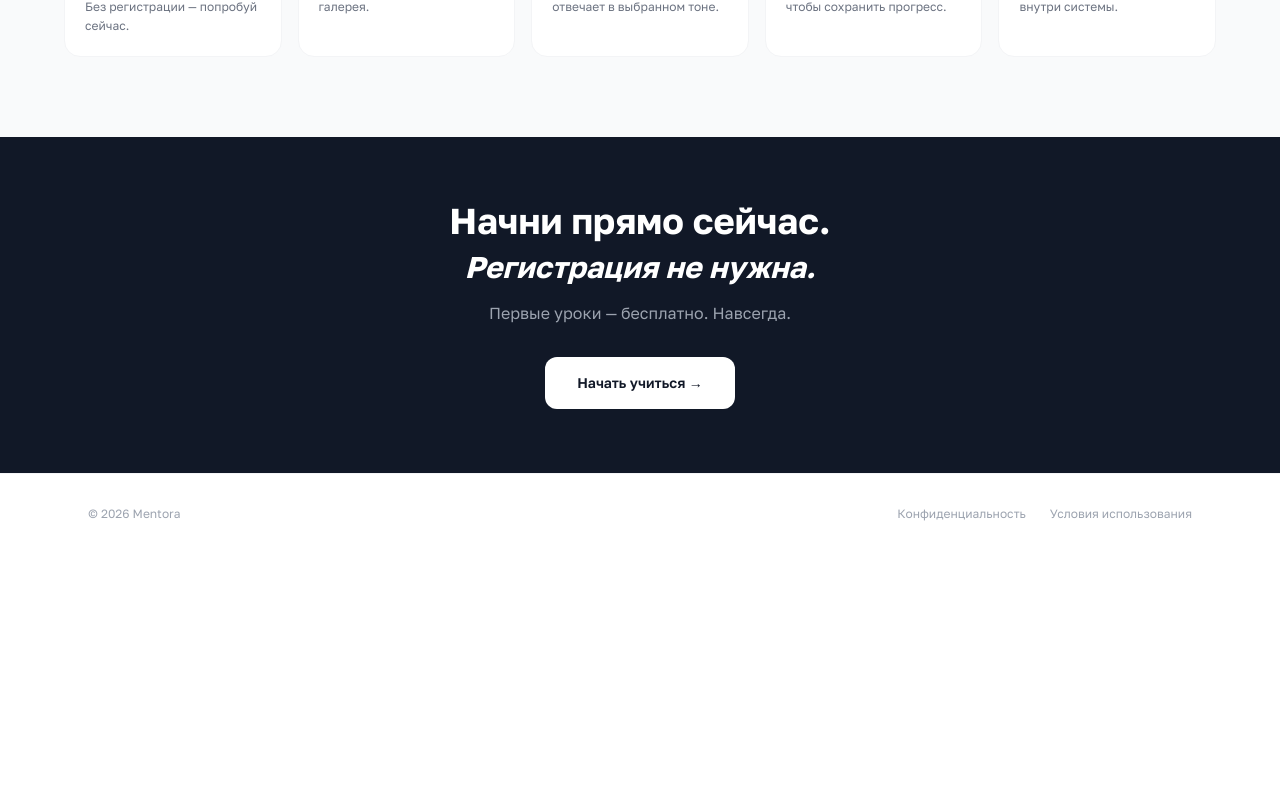
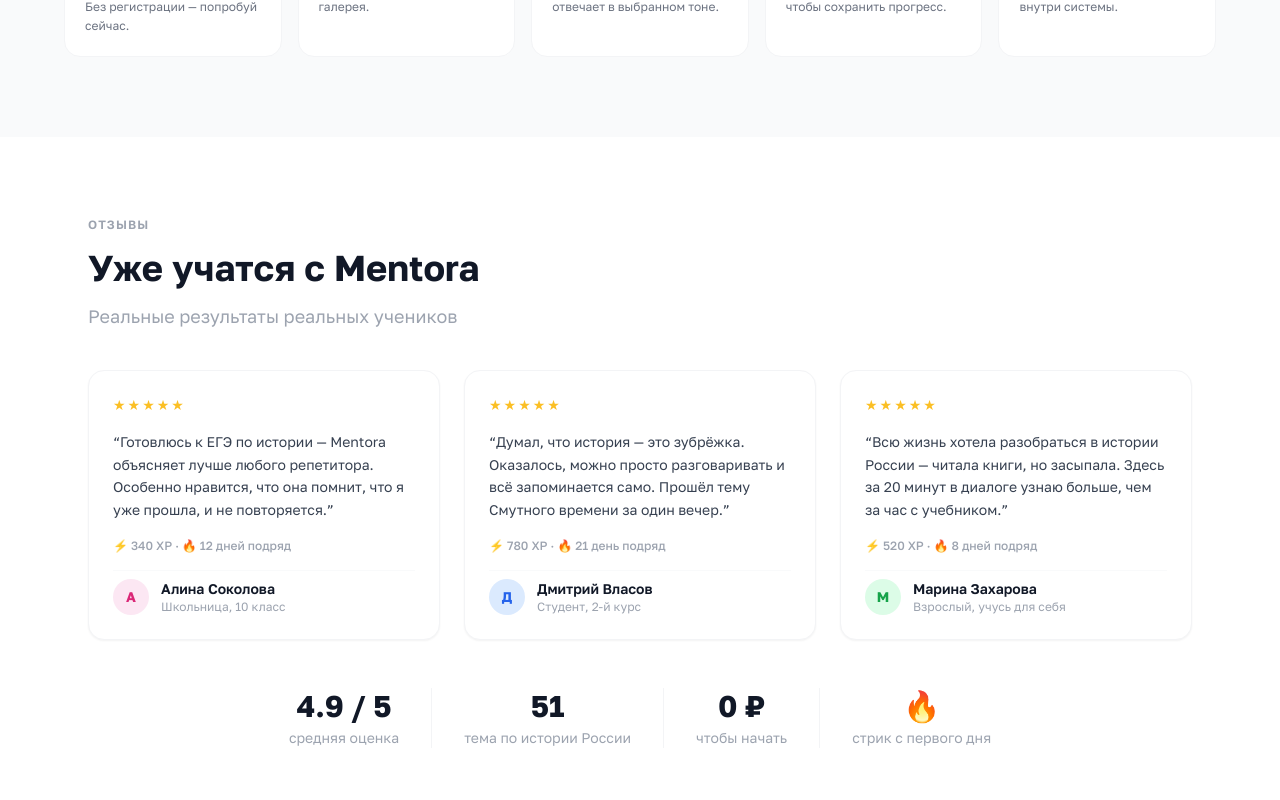
Before and after one commit to unrebay/mentora, a Next.js app: page / in a window 1280 px wide. Shown: the part 1860-2660 px from the top of the page. Before the commit the page ends 2414 px from the top, so only its background shows below. Built offline with nearby package versions, Linux system fonts and the light colour scheme.

Commit message:
feat: update landing page and pricing page

```diff
--- a/src/app/page.tsx
+++ b/src/app/page.tsx
@@ -26,6 +26,36 @@ const STATS = [
   { value: "90%", label: "точность ответов AI" },
   { value: "24/7", label: "доступен без VPN" },
   { value: "∞", label: "терпения у ментора" },
+];
+
+const TESTIMONIALS = [
+  {
+    name: "Алина Соколова",
+    role: "Школьница, 10 класс",
+    avatar: "А",
+    avatarBg: "bg-pink-100 text-pink-600",
+    text: "Готовлюсь к ЕГЭ по истории — Mentora объясняет лучше любого репетитора. Особенно нравится, что она помнит, что я уже прошла, и не повторяется.",
+    stars: 5,
+    xp: "⚡ 340 XP · 🔥 12 дней подряд",
+  },
+  {
+    name: "Дмитрий Власов",
+    role: "Студент, 2-й курс",
+    avatar: "Д",
+    avatarBg: "bg-blue-100 text-blue-600",
+    text: "Думал, что история — это зубрёжка. Оказалось, можно просто разговаривать и всё запоминается само. Прошёл тему Смутного времени за один вечер.",
+    stars: 5,
+    xp: "⚡ 780 XP · 🔥 21 день подряд",
+  },
+  {
+    name: "Марина Захарова",
+    role: "Взрослый, учусь для себя",
+    avatar: "М",
+    avatarBg: "bg-green-100 text-green-600",
+    text: "Всю жизнь хотела разобраться в истории России — читала книги, но засыпала. Здесь за 20 минут в диалоге узнаю больше, чем за час с учебником.",
+    stars: 5,
+    xp: "⚡ 520 XP · 🔥 8 дней подряд",
+  },
 ];
 
 export default function HomePage() {
@@ -180,6 +210,63 @@ export default function HomePage() {
         </div>
       </section>
 
+      {/* TESTIMONIALS */}
+      <section className="max-w-6xl mx-auto px-6 py-20">
+        <div className="mb-3 text-xs font-semibold text-gray-400 tracking-widest uppercase">Отзывы</div>
+        <h2 className="text-4xl font-bold mb-3 leading-tight">
+          Уже учатся с Mentora
+        </h2>
+        <p className="text-gray-400 mb-10 text-lg">Реальные результаты реальных учеников</p>
+        <div className="grid md:grid-cols-3 gap-6">
+          {TESTIMONIALS.map((t) => (
+            <div key={t.name} className="bg-white border border-gray-100 rounded-2xl p-6 shadow-sm flex flex-col gap-4">
+              {/* Stars */}
+              <div className="flex gap-0.5">
+                {Array.from({ length: t.stars }).map((_, i) => (
+                  <span key={i} className="text-amber-400 text-sm">★</span>
+                ))}
+              </div>
+              {/* Quote */}
+              <p className="text-gray-700 text-sm leading-relaxed flex-1">&ldquo;{t.text}&rdquo;</p>
+              {/* XP badge */}
+              <div className="text-xs font-medium text-gray-400">{t.xp}</div>
+              {/* Author */}
+              <div className="flex items-center gap-3 pt-2 border-t border-gray-50">
+                <div className={`w-9 h-9 rounded-full flex items-center justify-center text-sm font-bold ${t.avatarBg}`}>
+                  {t.avatar}
+                </div>
+                <div>
+                  <div className="text-sm font-semibold text-gray-900">{t.name}</div>
+                  <div className="text-xs text-gray-400">{t.role}</div>
+                </div>
+              </div>
+            </div>
+          ))}
+        </div>
+        {/* Social proof bar */}
+        <div className="mt-12 flex flex-wrap justify-center gap-8 text-center">
+          <div>
+            <div className="text-3xl font-bold text-gray-900">4.9 / 5</div>
+            <div className="text-sm text-gray-400 mt-1">средняя оценка</div>
+          </div>
+          <div className="w-px bg-gray-100 hidden md:block" />
+          <div>
+            <div className="text-3xl font-bold text-gray-900">51</div>
+            <div className="text-sm text-gray-400 mt-1">тема по истории России</div>
+          </div>
+          <div className="w-px bg-gray-100 hidden md:block" />
+          <div>
+            <div className="text-3xl font-bold text-gray-900">0 ₽</div>
+            <div className="text-sm text-gray-400 mt-1">чтобы начать</div>
+          </div>
+          <div className="w-px bg-gray-100 hidden md:block" />
+          <div>
+            <div className="text-3xl font-bold text-gray-900">🔥</div>
+            <div className="text-sm text-gray-400 mt-1">стрик с первого дня</div>
+          </div>
+        </div>
+      </section>
+
       {/* CTA */}
       <section className="bg-gray-900 text-white px-6 py-16 text-center">
         <h2 className="text-4xl font-bold mb-2">Начни прямо сейчас.</h2>
--- a/src/app/pricing/page.tsx
+++ b/src/app/pricing/page.tsx
@@ -151,6 +151,17 @@ export default function PricingPage() {
           </div>
         </div>
 
+        {/* Streak reward callout */}
+        <div className="max-w-3xl mx-auto mt-8 flex items-center gap-4 bg-orange-50 border border-orange-200 rounded-2xl px-6 py-5">
+          <div className="text-3xl shrink-0">🔥</div>
+          <div>
+            <p className="font-semibold text-orange-900 text-sm mb-1">Стрик 7 дней → 3 дня Pro бесплатно</p>
+            <p className="text-xs text-orange-700 leading-relaxed">
+              Учись 7 дней подряд — и получи 3 дня Pro без карты. Один раз на аккаунт. Это наш способ сказать «спасибо» за привычку.
+            </p>
+          </div>
+        </div>
+
         {/* B2B note */}
         <p className="text-center text-sm text-gray-400 mt-8">
           Нужна лицензия для школы или компании?{" "}
```
